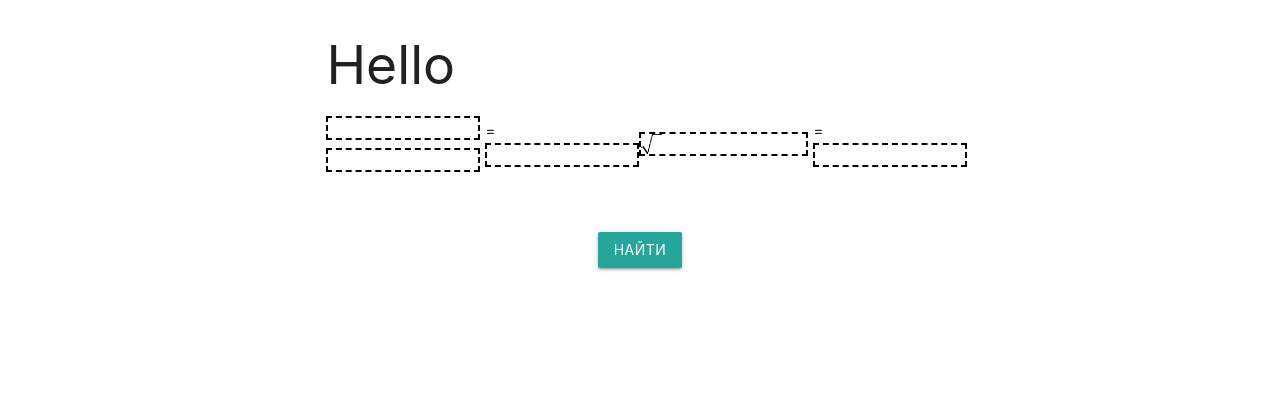
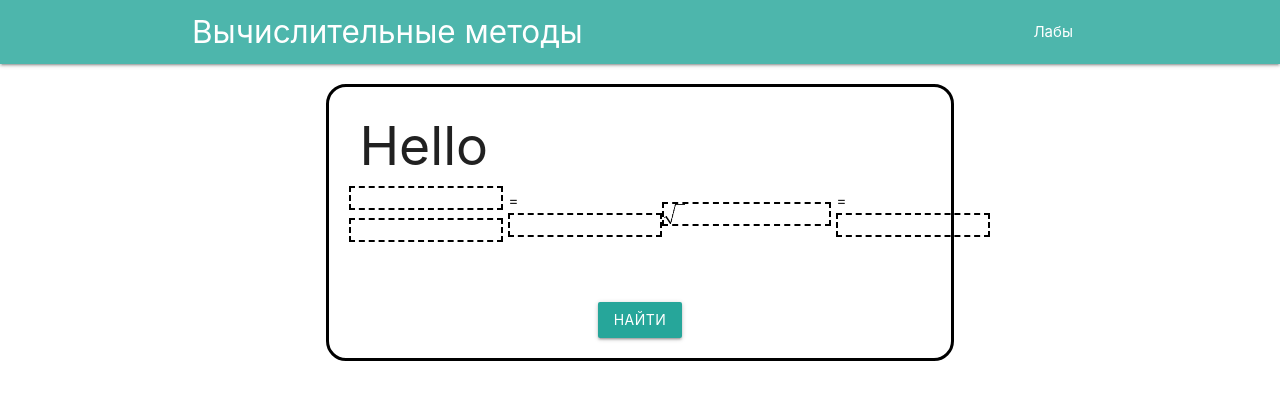
Before and after one commit to Vadimagic/ComputationalMethods, a Vue app: page /lab1 in a window 1280 px wide. Shown: the top 400 px of the page. Built offline with nearby package versions, Linux system fonts and the light colour scheme.

Commit message:
add navigation

```diff
--- a/src/App.vue
+++ b/src/App.vue
@@ -1,6 +1,18 @@
 <template>
-	<div class="container">
-		<router-view/>
+	<div id="app">
+		<nav class="teal lighten-2">
+			<div class="container">
+				<div class="nav-wrapper">
+					<router-link to="/" class="brand-logo">Вычислительные методы</router-link>
+					<ul id="nav-mobile" class="right hide-on-med-and-down">
+						<li><router-link to="/">Лабы</router-link></li>
+					</ul>
+				</div>
+			</div>
+		</nav>
+		<div class="container">
+			<router-view/>
+		</div>
 	</div>
 </template>
 
--- a/src/views/Lab1.vue
+++ b/src/views/Lab1.vue
@@ -104,6 +104,15 @@ export default {
 </script>
 
 <style lang="scss" scoped>
+h2 {
+	margin: 10px;
+}
+.container {
+	border: 3px solid #000;
+	border-radius: 20px;
+	margin-top: 20px;
+	padding: 20px;
+}
 
 .forms {
 	display: flex;
```
